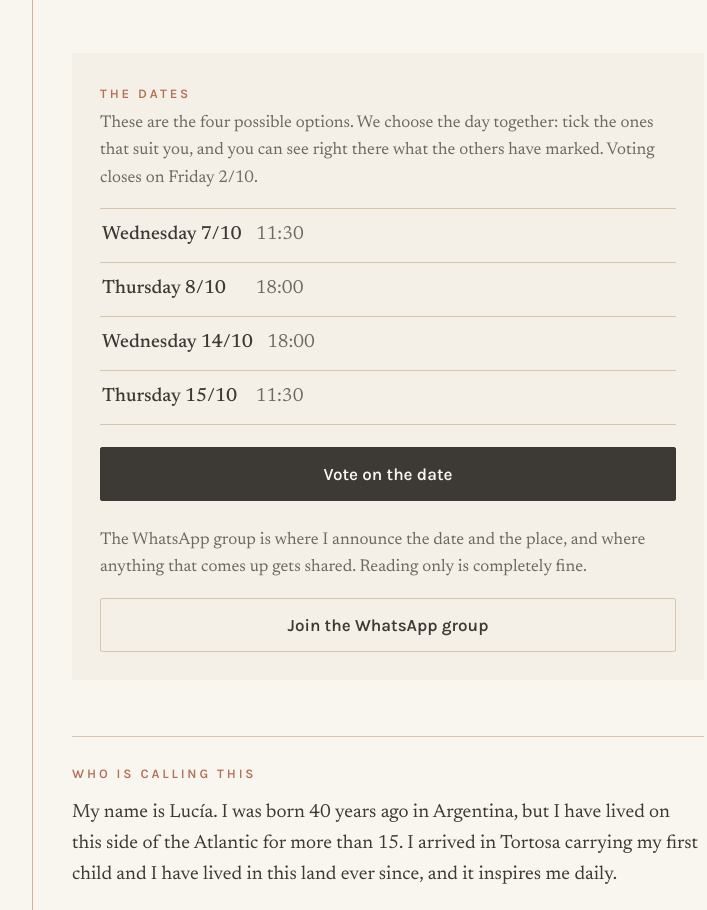
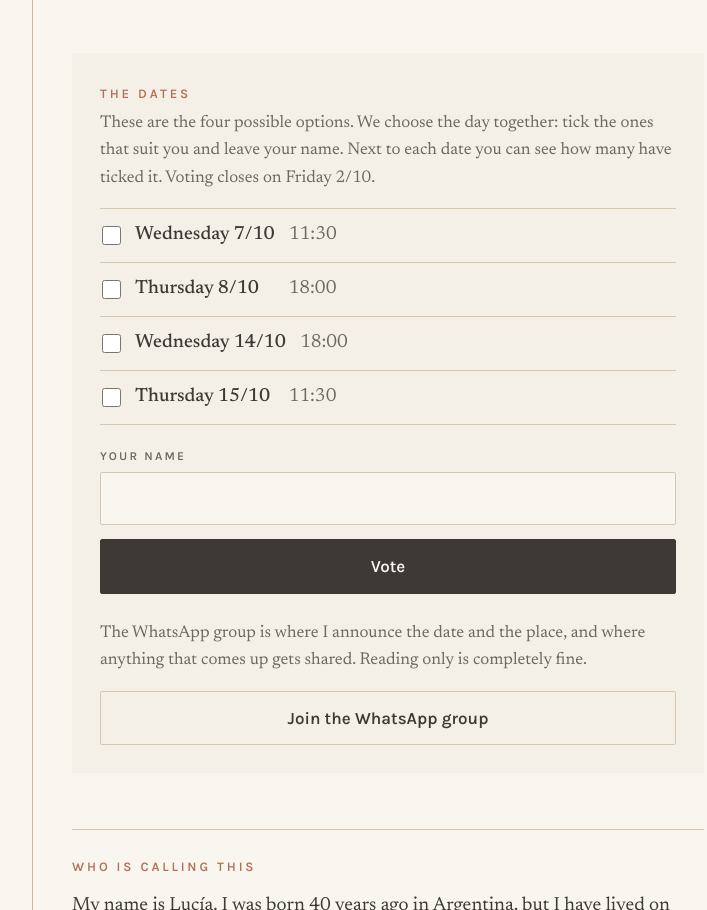
Before and after one commit to luciacruda/cruda, a plain HTML site: page escritura/encuentro/index.html in a window 1280 px wide. Shown: the part 2079-2989 px from the top of the page, without its empty margins (272-979 px from the left). Drawn offline with Linux system fonts and the light colour scheme; no server answers; a web font is replaced by a local one.

Commit message:
Votación activa en la página del encuentro; el linktree lleva ahí
Co-Authored-By: Claude Opus 5 <noreply@anthropic.com>

```diff
--- a/escritura/encuentro/index.html
+++ b/escritura/encuentro/index.html
@@ -206,7 +206,7 @@
     <dt data-t="dtLenguas">Lenguas</dt><dd data-t="ddLenguas">Se escribe y se lee en català, castellano o inglés.</dd>
   </dl>
 
-  <section class="eleccion">
+  <section class="eleccion" id="votar">
     <h2 data-t="h2fechas">Las fechas</h2>
     <p id="pfechas" data-t="pfechas">Estas son las cuatro opciones posibles. El día lo elegimos entre todas: marca las que te vayan bien, y ahí mismo se ve lo que han marcado las demás. La votación se cierra el viernes 2/10.</p>
     <ul class="fechas" id="fechas">
@@ -238,7 +238,7 @@
 <script>
 // votación dentro de la página: se activa al poner aquí la URL /exec del Apps Script
 // (pasos en personal/massa_madre_votacion.md). Vacía = botón a Framadate, como antes.
-const VOTOS = "";
+const VOTOS = "https://script.google.com/macros/s/AKfycbyd-x8uhSJBz7M6ndzZxItJvEP2PuPvsWz1mZRtYY5kuLsmDJfDiDtpaLzqKlOM6f73Og/exec";
 const MAPS = "https://maps.app.goo.gl/km5MiHNQM2udTwss7";
 const BAR = '<a href="'+MAPS+'" target="_blank" rel="noopener">Bar Tassa Màgica</a>, Tortosa.';
 const T = {
```
Also changed, not shown: escritura/index.html (+1 -1 lines).
